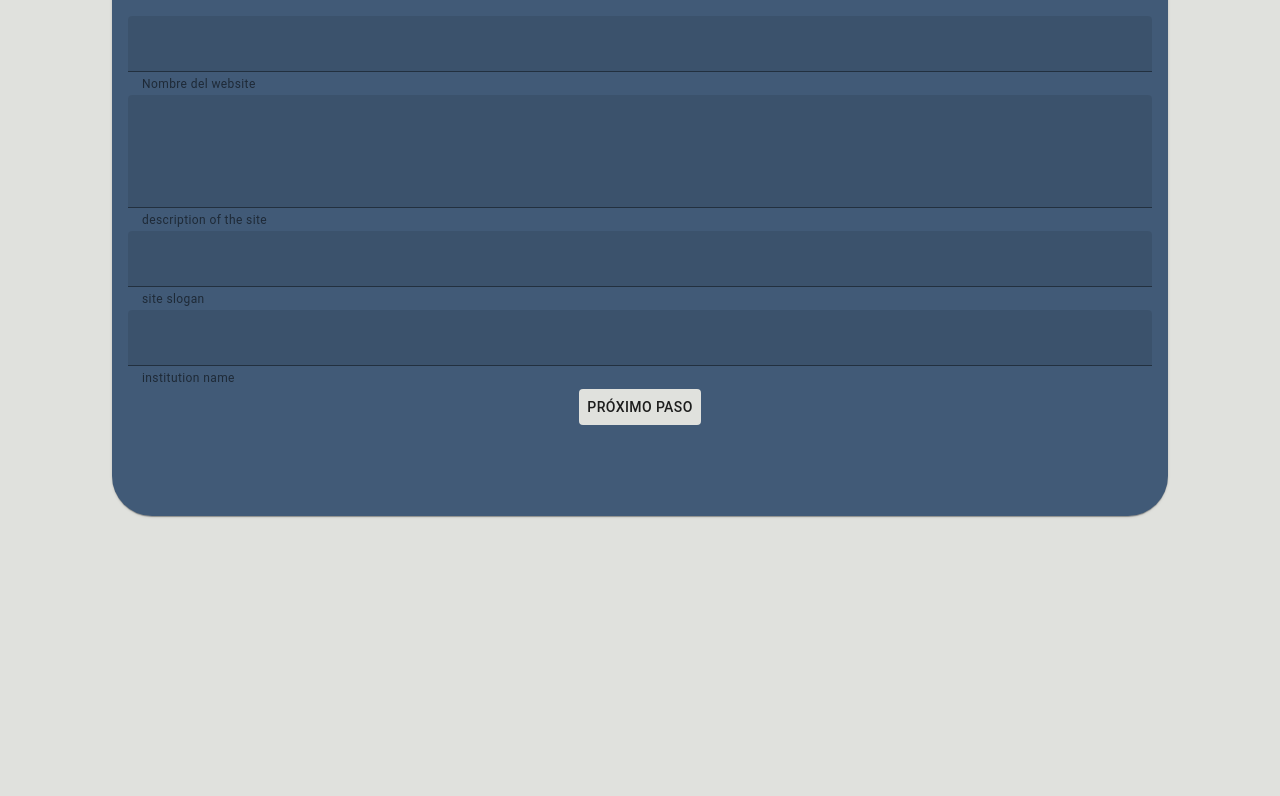
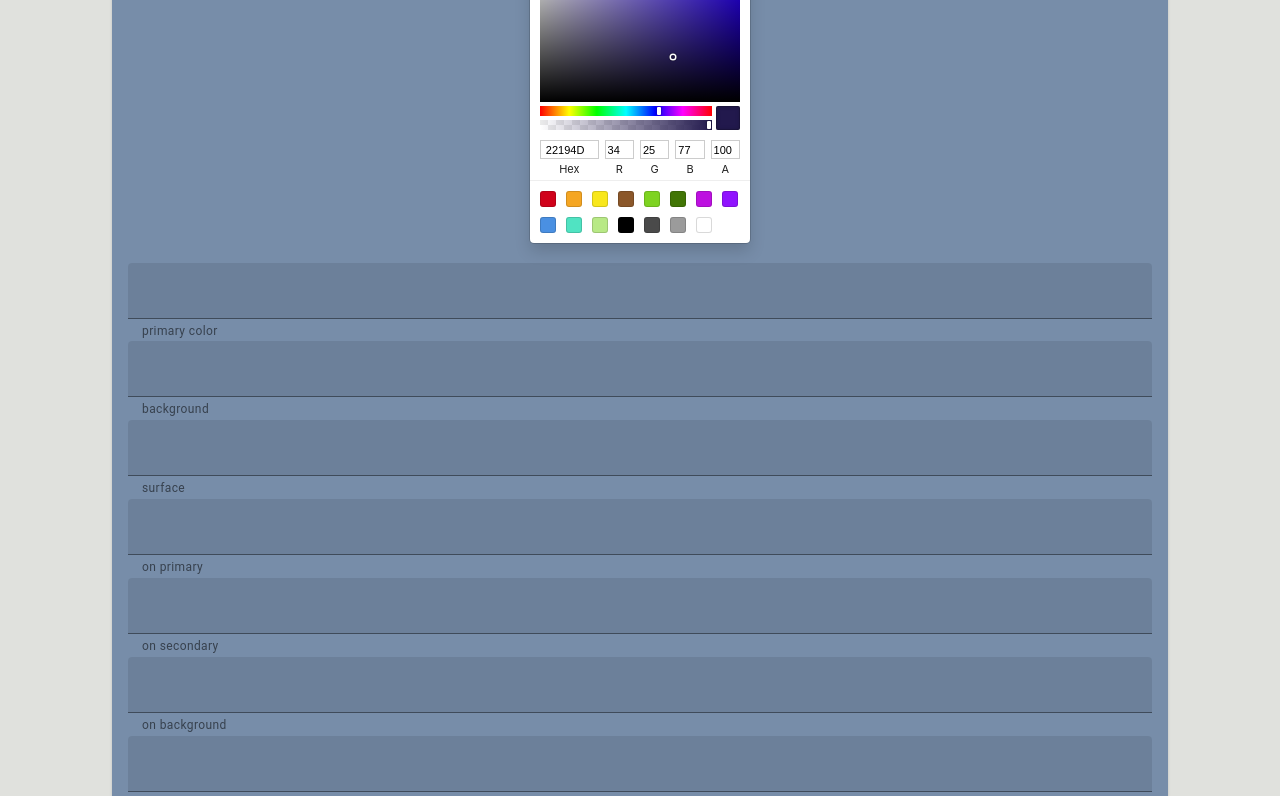
Before and after one commit to renegng/arcms_fe, a React (Create React App) app: page /setup in a window 1280 px wide. Shown: the part 1620-2416 px from the top of the page. Built offline with nearby package versions, Linux system fonts and the light colour scheme.

Commit message:
step 2 color picker

```diff
--- a/package.json
+++ b/package.json
@@ -8,6 +8,7 @@
     "cra-template-redux": "1.0.3",
     "node-sass": "^6.0.1",
     "react": "^17.0.2",
+    "react-color": "^2.19.3",
     "react-dom": "^17.0.2",
     "react-redux": "^7.2.5",
     "react-router-dom": "^5.3.0",
--- a/src/components/Setup.jsx
+++ b/src/components/Setup.jsx
@@ -1,6 +1,7 @@
 import React, {useState} from 'react'
 import { connect } from 'react-redux'
 import { withStyles, TextField, Typography, Button, Card} from '@material-ui/core'
+import { SketchPicker } from 'react-color'
 
 
 const styles = {
@@ -22,7 +23,7 @@ const styles = {
   scrollChild: {
     // borderBottom: '10px solid white',
     padding: '1rem',
-    height: '80vh',
+    // height: '80vh',
     width: '80vw',
     scrollSnapAlign: 'center',
     textAlign: 'center',
@@ -49,6 +50,11 @@ const styles = {
     flexDirection: 'column',
     width: '100%',
     // alignItems: 'center'
+  },
+
+  colorPicker: {
+    marginBottom: '20px',
+    alignSelf: 'center'
   }
 
 }
@@ -117,26 +123,34 @@ const scrollToNext = (id) => {
               Próximo Paso
             </Button>
         </Card>
-        <Card className={classes.scrollChild} id='step2' style={{background: '#415A77'}}>
+        <Card className={classes.scrollChild} id='step2' style={{background: '#778DA9'}}>
         <h2 className={classes.steps} >
             Paso 2</h2>
 
             <div className={classes.stepOneInputs}>
 
-              <TextField variant="filled" helperText="Nombre del website"/>
+              <SketchPicker className={classes.colorPicker} />
 
-              <TextField helperText="description of the site" multiline rows={4} variant="filled" />
+              <TextField variant="filled" helperText="primary color"/>
 
-              <TextField variant="filled" helperText="site slogan"/>
+              <TextField variant="filled" helperText="background"/>
 
-              <TextField variant="filled" helperText="institution name" />
+              <TextField variant="filled" helperText="surface" />
+
+              <TextField variant="filled" helperText="on primary" />
+
+              <TextField variant="filled" helperText="on secondary" />
+
+              <TextField variant="filled" helperText="on background" />
+
+              <TextField variant="filled" helperText="on surface" />
               </div>
             <Button className={classes.buttons} onClick={() => scrollToNext('step3')}>
               Próximo Paso
             </Button>
         </Card>
 
-        <Card className={classes.scrollChild} id='step3'  style={{background: '#1B263B'}}>
+        <Card className={classes.scrollChild} id='step3'  style={{background: '#778DA9'}}>
         <h2 className={classes.steps}>
             Paso 3</h2>
             <div className={classes.stepOneInputs}>
```
Also changed, not shown: 2 other files (tests, documents, lock files or other folders).
